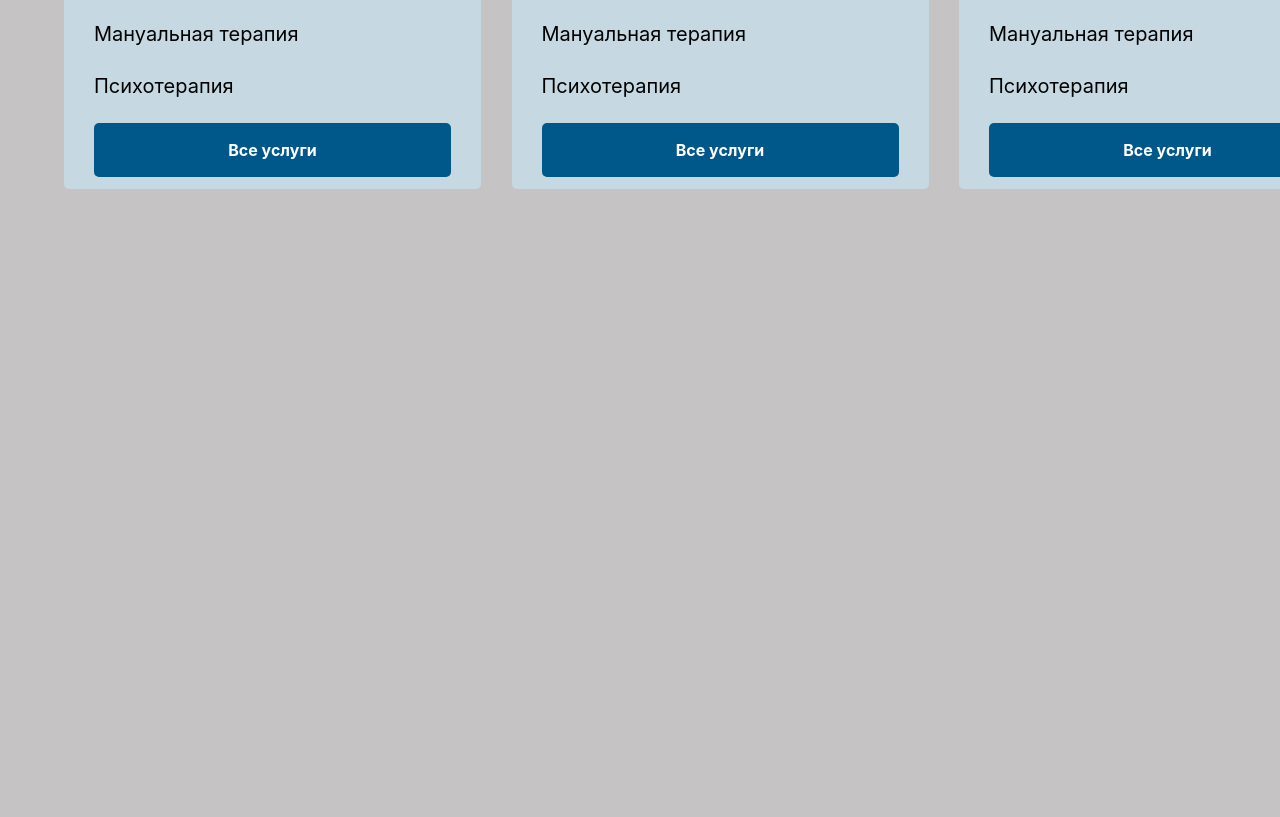
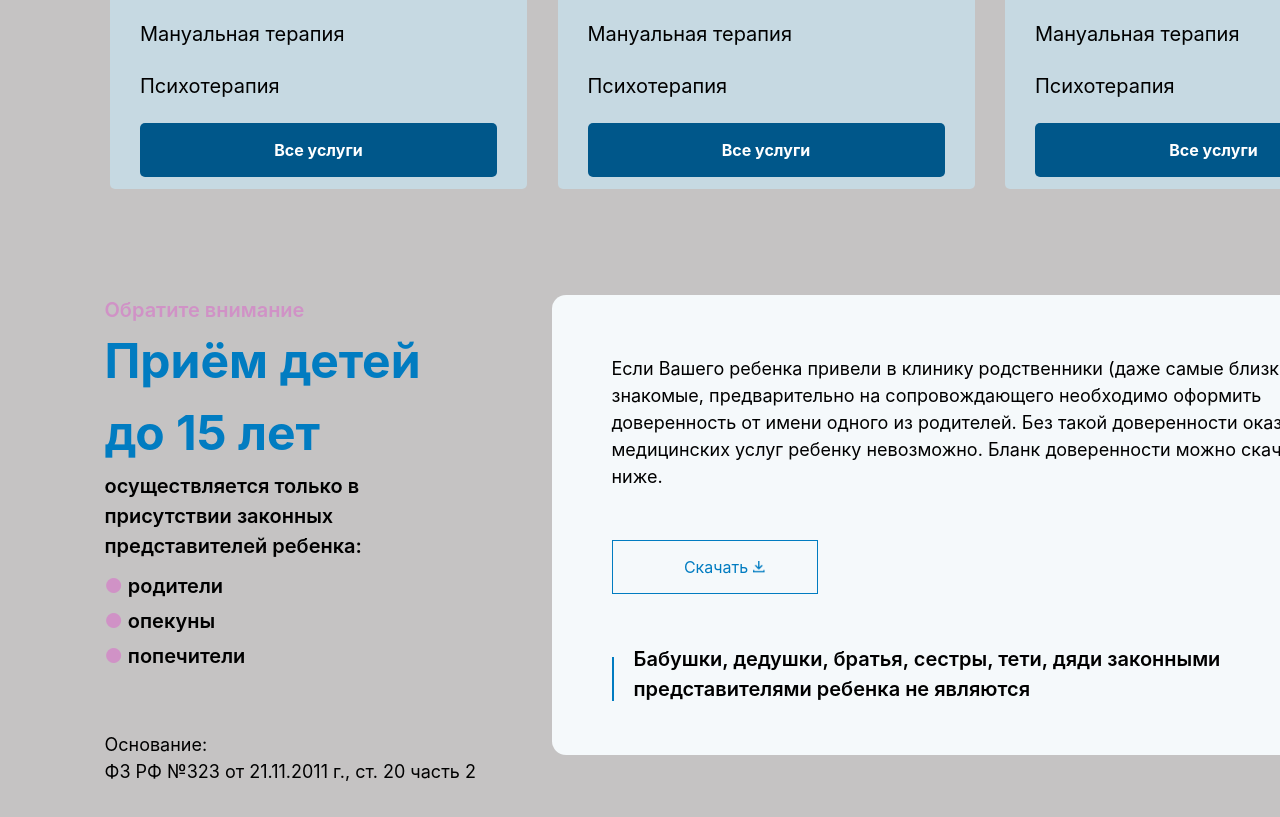
Before and after one commit to Abdulbotin/Exam, a website: page src/page2/index.html in a window 1280 px wide. Shown: the part 1037-1854 px from the top of the page. Drawn offline with nearby package versions, Linux system fonts and the light colour scheme; files that its build step writes are made by us from their sources.

Commit message:
sakshin3

```diff
--- a/src/page2/index.html
+++ b/src/page2/index.html
@@ -118,7 +118,7 @@
         </div>
 
         <div
-            class="lg:w-[1312px] lg:h-[446px] w-[350px] h-[1550px]  m-auto lg:flex lg:absolute lg:top-[780px] lg:left-[64px] lg:z-[3] z-[3] top-[743px] left-5 absolute lg:flex-row lg:justify-between lg:items-center flex flex-col justify-between items-center">
+            class="lg:w-[1312px] lg:h-[446px] w-[350px] h-[1550px]  m-auto lg:flex lg:absolute lg:top-[780px] lg:left-[110px] lg:z-[3] z-[3] top-[743px] left-5 absolute lg:flex-row lg:justify-between lg:items-center flex flex-col justify-between items-center">
             <div
                 class="lg:w-[417px] lg:h-[446px] w-[350px] h-[510px] bg-[#C6D9E2] rounded-[5px] flex justify-center items-center">
                 <div class="lg:w-[357px] lg:h-[386px] w-[281px] h-[441px] ">
@@ -180,6 +180,51 @@
                 </div>
             </div>
         </div>
+
+        <div
+            class="lg:w-[1312px] lg:h-[460px] w-[350px] h-[1200px]  m-auto lg:mt-[500px] mt-[1600px] lg:flex lg:flex-row lg:justify-between lg:items-center flex flex-col">
+            <div class="lg:w-[373px] lg:h-[460px] w-[350px] h-[500px] ">
+                <p class="text-[20px] font-[600] text-[#D092C6]">Обратите внимание</p>
+                <p
+                    class="lg:w-[349px] lg:h-[96px] w-[238px] h-[68px] lg:text-[48px] lg:font-bold text-[#017CC1] text-[30px] font-[600]">
+                    Приём детей до 15 лет</p>
+                <p class="lg:mt-[50px] text-[20px] font-[600] mt-[20px]">осуществляется только в присутствии законных
+                    представителей ребенка:
+                </p>
+
+                <p class="text-[20px] font-[600] mt-[10px] mb-[5px]"><span class="text-[#D092C6]">●</span> родители</p>
+
+                <p class="text-[20px] font-[600] mb-[5px]"><span class="text-[#D092C6]">●</span> опекуны</p>
+
+                <p class="text-[20px] font-[600] mb-[5px]"><span class="text-[#D092C6]">●</span> попечители</p>
+
+                <p class="lg:text-[18px] text-[16px] font-[400] mt-[60px]">
+                    Основание: <br>
+                    ФЗ РФ №323 от 21.11.2011 г., ст. 20 часть 2
+                </p>
+            </div>
+
+            <div class="lg:w-[865px] lg:h-[460px] w-[350px] h-[614px] bg-[#F5F9FB] rounded-[14px]">
+                <p class="text-[18px] font-[400] lg:px-[60px]  lg:ml-[0px] ml-[20px] lg:mt-[60px] mt-5">Если Вашего ребенка привели в клинику родственники (даже
+                    самые близкие) или знакомые, предварительно
+                    на сопровождающего необходимо оформить доверенность от имени одного из родителей. Без такой
+                    доверенности оказание медицинских услуг ребенку невозможно. Бланк доверенности можно скачать ниже.
+                </p>
+
+                <button
+                    class="lg:w-[206px] lg:h-[54px] w-[206px] lg:ml-[60px] ml-[20px] lg:my-[50px] my-[40px] h-[54px] border-[1px] lg:flex lg:justify-center lg:items-center flex justify-center items-center gap-[5px] border-solid border-[#017CC1] text-[#017CC1]">
+                    <p class="text-[16px] text-[700] ml-[20px]">Скачать</p>
+                    <img class="lg:w-[12px] lg:h-[12.5px] w-[12px] h-[12.5px]" src="./page2foto/Group 9325.png" alt="">
+                </button>
+
+                <div class="flex items-center lg:ml-0 ml-[20px]">
+                    <hr
+                        class="lg:w-[0px] lg:h-[44px] w-[0px]  h-[101px] border-[1px] lg:mt-[10px] border-solid border-[#017CC1]  lg:ml-[60px] lg:mr-[20px]">
+
+                    <p class="lg:text-[20px] text-[16px] font-[600] lg:pr-[100px] lg:ml-0 ml-[20px]">Бабушки, дедушки, братья, сестры, тети, дяди законными представителями ребенка не являются</p>
+                </div>
+            </div>
+        </div>
     </div>
 </body>
 
```
Also changed, not shown: src/page2/page2foto/Group 9325.png (added).
